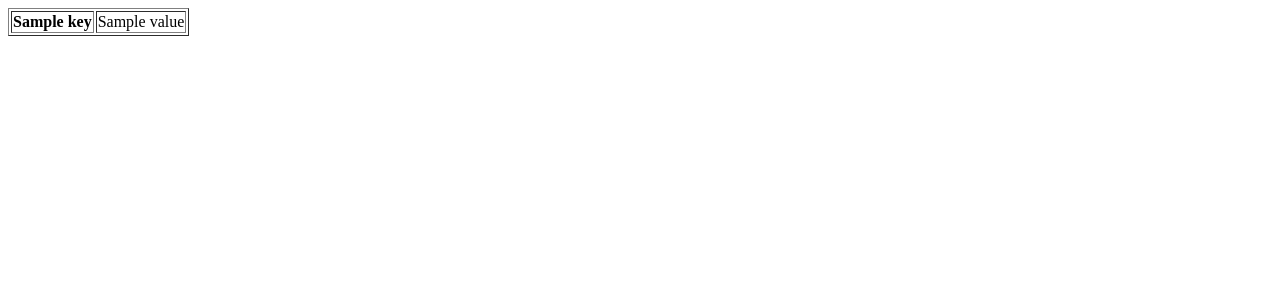
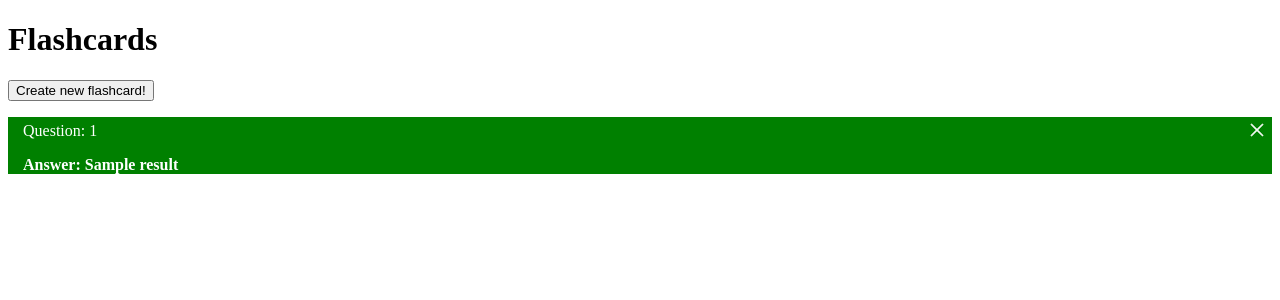
Before and after one commit to Rayaannotfound/key-pair-value, a Flask app: template templates/flashcards.html in a window 1280 px wide. Shown: the top 300 px of the page. Run offline with Flask 2, Linux system fonts and the light colour scheme; the template is opened without the code that fills it: most values are stand-ins (such as "Sample title", 1, 10 or a date in 2020).

Commit message:
feat: adding question page

```diff
--- a/templates/create.html
+++ b/templates/create.html
@@ -13,7 +13,7 @@
 <p style="color:red"> Something went wrong, try again</p>
 {%elif duplicate== False%}
 {% set progress = "success" %}
-<p style="color:green"> Congrats! Data has been saved!</p>
+<p style="color:green"> Congrats! Flashcard has been added!</p>
 {%endif%}
 
 <div class= "alert {{progress}}" id="success" >
@@ -26,6 +26,7 @@
          <p>Answer <input type = "text" name = "Answer" required/></p>
          <p><input onclick="successful()" type = "submit" value = "submit" id="submitBtn"/></p>
       </form>
+<button onclick="window.location.href='/flashcards';"> Back to Flashcards</button>
 <button onclick="window.location.href='/';"> Back to Home</button>
 <style>
 .alert {
--- a/templates/flashcards.html
+++ b/templates/flashcards.html
@@ -1,17 +1,50 @@
 <!DOCTYPE html>
 <html lang="en">
-<head>
-    <meta charset="UTF-8">
-    <title>Flashcards</title>
-</head>
-<body>
-<table border=1>
-    {% for key, value in results.items() %}
-    <tr>
-    <th> {{ key }}</th>
-        <td> {{ value }}</td>
-    </tr>
+  <head>
+    <meta charset="UTF-8" />
+    <title>flashcards</title>
+    <link
+      rel="stylesheet"
+      href="https://cdn.jsdelivr.net/npm/bootstrap-icons@1.10.3/font/bootstrap-icons.css"
+    />
+  </head>
+  <body>
+    <h1>Flashcards</h1>
+
+    <button onclick="window.location.href='/create';">
+      Create new flashcard!
+    </button>
+    {% if not results %}
+    <p>No flashcards found! Click the button to add one!</p>
+    {% endif %} {% for result in results %}
+    <div style="background-color: green" ;>
+      <a
+        href="/delete/{{result[0].replace('?','%3F')}}"
+        class="btn btn-outline-danger btn-sm"
+      >
+        <svg
+          xmlns="http://www.w3.org/2000/svg"
+          width="16"
+          height="16"
+          fill="white"
+          class="bi bi-x-lg"
+          viewBox="0 0 16 16"
+          style="position: absolute; right: 15; padding-top: 5"
+        >
+          <path
+            d="M2.146 2.854a.5.5 0 1 1 .708-.708L8 7.293l5.146-5.147a.5.5 0 0 1 .708.708L8.707 8l5.147 5.146a.5.5 0 0 1-.708.708L8 8.707l-5.146 5.147a.5.5 0 0 1-.708-.708L7.293 8 2.146 2.854Z"
+            stroke="white"
+            stroke-width="0.8"
+          />
+        </svg>
+      </a>
+      <p style="color: white; margin-left: 15px; padding-top: 5px">
+        Question: {{result[0]}}
+      </p>
+      <strong style="color: white; margin-left: 15px">
+        Answer: {{result[1]}}</strong
+      >
+    </div>
     {% endfor %}
-</table>
-</body>
+  </body>
 </html>
```
Also changed, not shown: homepage.py (+13 -0 lines), questions.py (deleted, +0 -16 lines), templates/homepage.html (+13 -25 lines).
